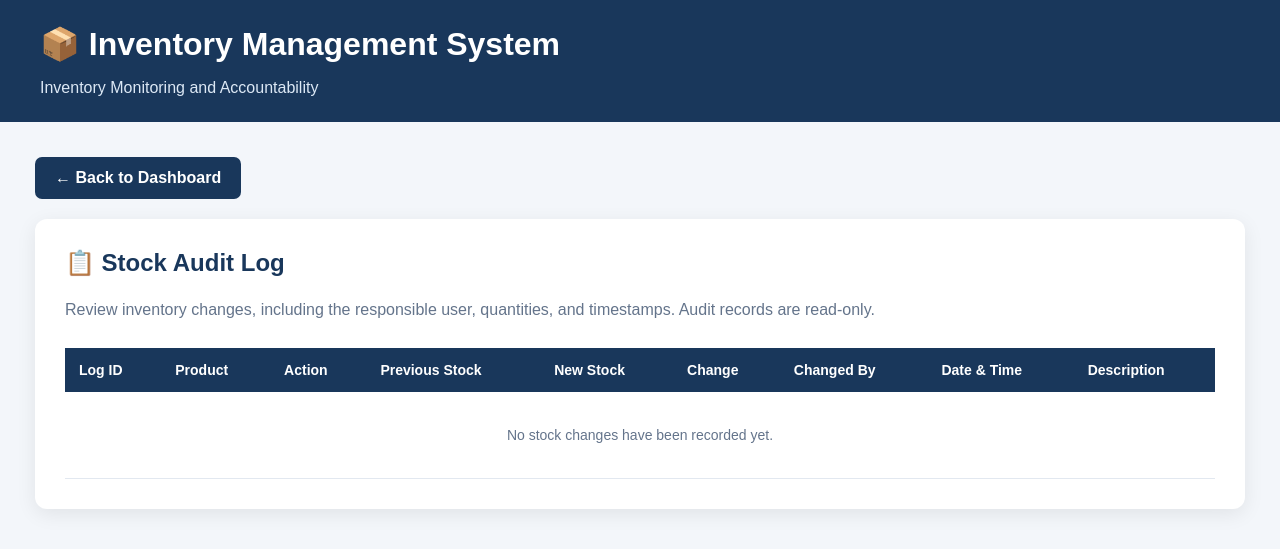
After one commit to preciousahuine/Project-IMS-, a Flask app: template Templates/stock_audit_log.html in a window 1280 px wide. The commit adds this page. Shown: the top 549 px of the page. Run offline with Flask 3, Linux system fonts and the light colour scheme; the template is opened without the code that fills it, so the values that code supplies are empty; some libraries are stand-ins or nearby versions.

Commit message:
Implement User Story #10 - Log All Stock Changes

```diff
--- /dev/null
+++ b/Templates/stock_audit_log.html
@@ -0,0 +1,251 @@
+
+
+<!DOCTYPE html>
+<html lang="en">
+<head>
+    <meta charset="UTF-8">
+    <meta name="viewport"
+          content="width=device-width, initial-scale=1.0">
+
+    <title>Stock Audit Log | IMS</title>
+
+    <style>
+        * {
+            box-sizing: border-box;
+        }
+
+        body {
+            margin: 0;
+            font-family: Arial, sans-serif;
+            background: #f3f6fa;
+            color: #19375b;
+        }
+
+        .page-header {
+            background: #19375b;
+            color: white;
+            padding: 25px 40px;
+        }
+
+        .page-header h1 {
+            margin: 0 0 8px;
+        }
+
+        .page-header p {
+            margin-bottom: 0;
+            color: #dce8f5;
+        }
+
+        .container {
+            max-width: 1250px;
+            margin: 35px auto;
+            padding: 0 20px;
+        }
+
+        .card {
+            background: white;
+            padding: 30px;
+            border-radius: 12px;
+            box-shadow: 0 5px 20px rgba(0,0,0,0.08);
+        }
+
+        h2 {
+            margin-top: 0;
+        }
+
+        .subtitle {
+            color: #64748b;
+            line-height: 1.6;
+        }
+
+        .table-wrapper {
+            overflow-x: auto;
+            margin-top: 25px;
+        }
+
+        table {
+            width: 100%;
+            border-collapse: collapse;
+            font-size: 14px;
+        }
+
+        th {
+            background: #19375b;
+            color: white;
+            padding: 14px;
+            text-align: left;
+            white-space: nowrap;
+        }
+
+        td {
+            padding: 14px;
+            border-bottom: 1px solid #e2e8f0;
+            vertical-align: top;
+        }
+
+        tr:hover td {
+            background: #f8fafc;
+        }
+
+        .positive {
+            color: #15803d;
+            font-weight: bold;
+        }
+
+        .negative {
+            color: #b91c1c;
+            font-weight: bold;
+        }
+
+        .neutral {
+            color: #64748b;
+            font-weight: bold;
+        }
+
+        .action-badge {
+            display: inline-block;
+            background: #edf3fa;
+            color: #19375b;
+            padding: 7px 10px;
+            border-radius: 6px;
+            font-size: 12px;
+            font-weight: bold;
+            white-space: nowrap;
+        }
+
+        .btn {
+            display: inline-block;
+            background: #19375b;
+            color: white;
+            padding: 12px 20px;
+            border-radius: 7px;
+            text-decoration: none;
+            font-weight: bold;
+            margin-bottom: 20px;
+        }
+
+        .btn:hover {
+            background: #365d89;
+        }
+
+        .empty {
+            padding: 35px;
+            text-align: center;
+            color: #64748b;
+        }
+
+        @media (max-width: 700px) {
+            .page-header {
+                padding: 20px;
+            }
+
+            .card {
+                padding: 18px;
+            }
+        }
+    </style>
+</head>
+
+<body>
+
+<header class="page-header">
+    <h1>📦 Inventory Management System</h1>
+    <p>Inventory Monitoring and Accountability</p>
+</header>
+
+<main class="container">
+
+    <a href="{{ url_for('dashboard') }}" class="btn">
+        ← Back to Dashboard
+    </a>
+
+    <div class="card">
+
+        <h2>📋 Stock Audit Log</h2>
+
+        <p class="subtitle">
+            Review inventory changes, including the
+            responsible user, quantities, and timestamps.
+            Audit records are read-only.
+        </p>
+
+        <div class="table-wrapper">
+            <table>
+                <thead>
+                    <tr>
+                        <th>Log ID</th>
+                        <th>Product</th>
+                        <th>Action</th>
+                        <th>Previous Stock</th>
+                        <th>New Stock</th>
+                        <th>Change</th>
+                        <th>Changed By</th>
+                        <th>Date &amp; Time</th>
+                        <th>Description</th>
+                    </tr>
+                </thead>
+
+                <tbody>
+                    {% for log in audit_logs %}
+                    <tr>
+                        <td>{{ log.log_id }}</td>
+
+                        <td>
+                            {{ log.product_name }}
+                        </td>
+
+                        <td>
+                            <span class="action-badge">
+                                {{ log.action_type
+                                   | replace('_', ' ')
+                                   | title }}
+                            </span>
+                        </td>
+
+                        <td>{{ log.previous_quantity }}</td>
+
+                        <td>{{ log.new_quantity }}</td>
+
+                        <td>
+                            {% if log.quantity_change > 0 %}
+                                <span class="positive">
+                                    +{{ log.quantity_change }}
+                                </span>
+                            {% elif log.quantity_change < 0 %}
+                                <span class="negative">
+                                    {{ log.quantity_change }}
+                                </span>
+                            {% else %}
+                                <span class="neutral">0</span>
+                            {% endif %}
+                        </td>
+
+                        <td>
+                            {{ log.changed_by_name }}
+                        </td>
+
+                        <td>
+                            {{ log.change_date.strftime(
+                                '%b %d, %Y %I:%M %p'
+                            ) if log.change_date else 'N/A' }}
+                        </td>
+
+                        <td>{{ log.description or '—' }}</td>
+                    </tr>
+                    {% else %}
+                    <tr>
+                        <td colspan="9" class="empty">
+                            No stock changes have been recorded yet.
+                        </td>
+                    </tr>
+                    {% endfor %}
+                </tbody>
+            </table>
+        </div>
+
+    </div>
+
+</main>
+
+</body>
+</html>
--- a/app.py
+++ b/app.py
@@ -743,8 +743,39 @@ def record_sale():
                 (quantity_sold, product_id)
             )
 
-            # Both changes succeed or fail together.
+
+
+            # User Story #10: Log stock changes after a sale
+            previous_quantity = product["quantity_in_stock"]
+            new_quantity = previous_quantity - quantity_sold
+
+            cursor.execute(
+                """
+                INSERT INTO stock_audit_log (
+                    product_id,
+                    action_type,
+                    previous_quantity,
+                    new_quantity,
+                    quantity_change,
+                    changed_by,
+                    description
+                )
+                VALUES (%s, %s, %s, %s, %s, %s, %s)
+                """,
+                (
+                    product_id,
+                    "SALE_RECORDED",
+                    previous_quantity,
+                    new_quantity,
+                    -quantity_sold,
+                    session["user_id"],
+                    f"Sale recorded: {quantity_sold} unit(s) sold."
+                )
+            )
+
+            # Save sale, inventory update, and audit log together
             connection.commit()
+
 
             flash(
                 f"Sale recorded successfully! "
@@ -885,6 +916,36 @@ def record_incoming_stock():
                 """,
                 (new_stock, product_id)
             )
+
+
+            # User Story #10: Log incoming stock changes
+            previous_quantity = product["quantity_in_stock"]
+
+            cursor.execute(
+                """
+                INSERT INTO stock_audit_log (
+                    product_id,
+                    action_type,
+                    previous_quantity,
+                    new_quantity,
+                    quantity_change,
+                    changed_by,
+                    description
+                )
+                VALUES (%s, %s, %s, %s, %s, %s, %s)
+                """,
+                (
+                    product_id,
+                    "STOCK_RECEIVED",
+                    previous_quantity,
+                    new_stock,
+                    quantity_received,
+                    session["user_id"],
+                    f"Received {quantity_received} unit(s) "
+                    f"from {supplier_name}."
+                )
+            )
+
 
             connection.commit()
 
@@ -1072,6 +1133,37 @@ def edit_incoming_stock(stock_id):
                 (new_stock, stock["product_id"])
             )
 
+
+            # User Story #10: Log incoming stock corrections
+            previous_quantity = stock["quantity_in_stock"]
+
+            cursor.execute(
+                """
+                INSERT INTO stock_audit_log (
+                    product_id,
+                    action_type,
+                    previous_quantity,
+                    new_quantity,
+                    quantity_change,
+                    changed_by,
+                    description
+                )
+                VALUES (%s, %s, %s, %s, %s, %s, %s)
+                """,
+                (
+                    stock["product_id"],
+                    "STOCK_RECEIPT_EDITED",
+                    previous_quantity,
+                    new_stock,
+                    difference,
+                    session["user_id"],
+                    f"Incoming stock receipt #{stock_id} corrected "
+                    f"from {stock['quantity_received']} "
+                    f"to {corrected_quantity} unit(s)."
+                )
+            )
+
+
             connection.commit()
 
             flash(
@@ -1202,6 +1294,36 @@ def delete_incoming_stock(stock_id):
             (new_stock, stock["product_id"])
         )
 
+
+        # User Story #10: Log deleted incoming stock
+        previous_quantity = product["quantity_in_stock"]
+
+        cursor.execute(
+            """
+            INSERT INTO stock_audit_log (
+                product_id,
+                action_type,
+                previous_quantity,
+                new_quantity,
+                quantity_change,
+                changed_by,
+                description
+            )
+            VALUES (%s, %s, %s, %s, %s, %s, %s)
+            """,
+            (
+                stock["product_id"],
+                "STOCK_RECEIPT_DELETED",
+                previous_quantity,
+                new_stock,
+                -stock["quantity_received"],
+                session["user_id"],
+                f"Incoming stock receipt #{stock_id} deleted. "
+                f"Reversed {stock['quantity_received']} unit(s)."
+            )
+        )
+
+
         # Save both changes together
         connection.commit()
 
@@ -1231,5 +1353,78 @@ def delete_incoming_stock(stock_id):
             connection.close()
 
 
+# User Story #10: View Stock Audit Log
+@app.route("/stock/audit-log", methods=["GET"])
+def view_stock_audit_log():
+
+    # User must be logged in
+    if "user_id" not in session:
+        return redirect(url_for("login"))
+
+    # Only Owners and Managers can view audit records
+    if session.get("role") not in ["OWNER", "MANAGER"]:
+        return "Access denied.", 403
+
+    connection = None
+    cursor = None
+
+    try:
+        connection = get_db_connection()
+        cursor = connection.cursor(dictionary=True)
+
+
+        cursor.execute(
+            """
+            SELECT
+                a.log_id,
+                a.product_id,
+                p.product_name,
+                a.action_type,
+                a.previous_quantity,
+                a.new_quantity,
+                a.quantity_change,
+                u.name AS changed_by_name,
+                a.change_date,
+                a.description
+            FROM stock_audit_log AS a
+            JOIN products AS p
+                ON a.product_id = p.product_id
+            JOIN users AS u
+                ON a.changed_by = u.user_id
+            ORDER BY a.change_date DESC, a.log_id DESC
+            """
+        )
+
+
+        audit_logs = cursor.fetchall()
+
+        return render_template(
+            "stock_audit_log.html",
+            audit_logs=audit_logs
+        )
+
+    except mysql.connector.Error as error:
+        print("Stock Audit Log database error:", error)
+        flash("Unable to load stock audit records.", "error")
+        return redirect(url_for("dashboard"))
+
+    finally:
+        if cursor is not None:
+            cursor.close()
+
+        if connection is not None:
+            connection.close()
+
+
+# Logout and Switch Account
+@app.route("/logout", methods=["POST"])
+def logout():
+    session.clear()
+    flash("You have been logged out successfully.", "success")
+    return redirect(url_for("login"))
+
+
+
+
 if __name__ == "__main__":
     app.run(debug=True)
```
Also changed, not shown: Database/schema.sql (+29 -0 lines), Templates/dashboard.html (+99 -5 lines).
